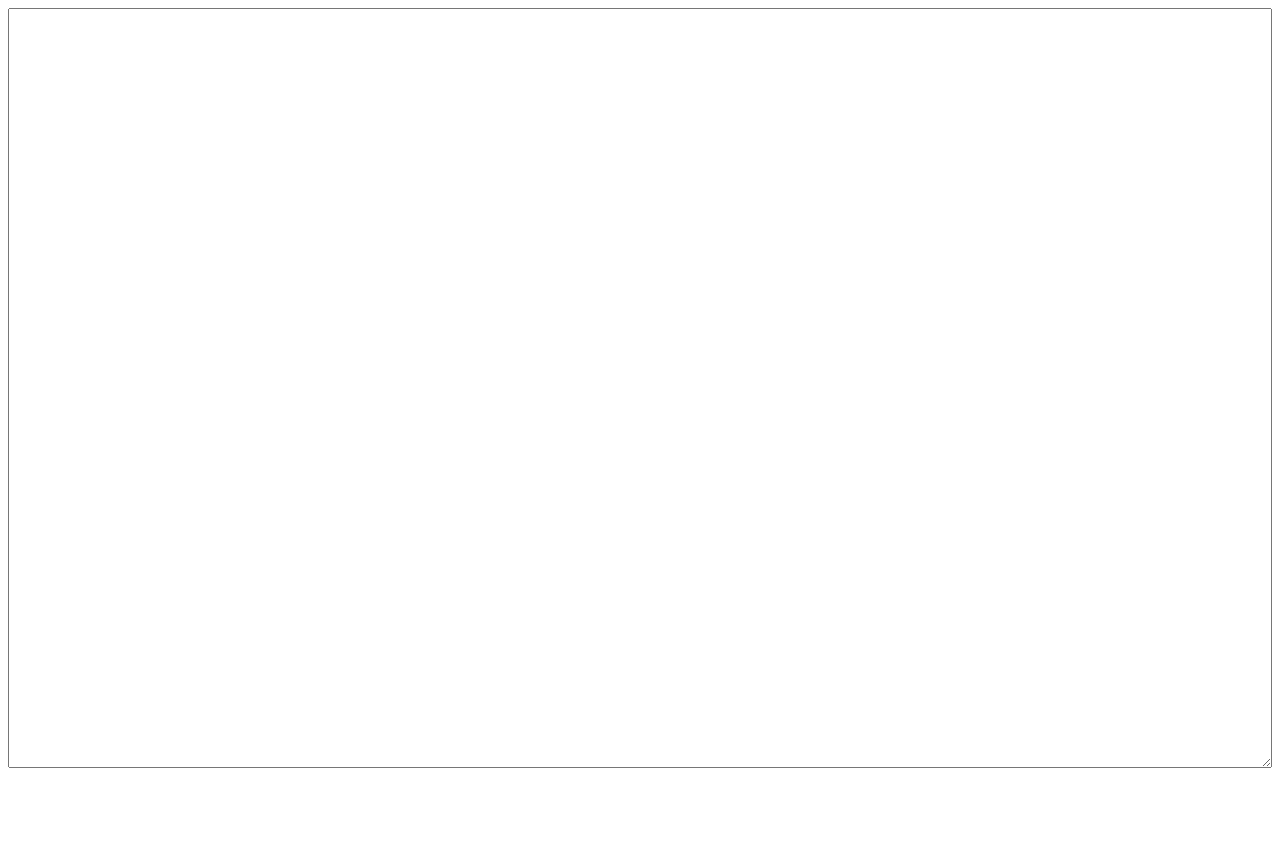
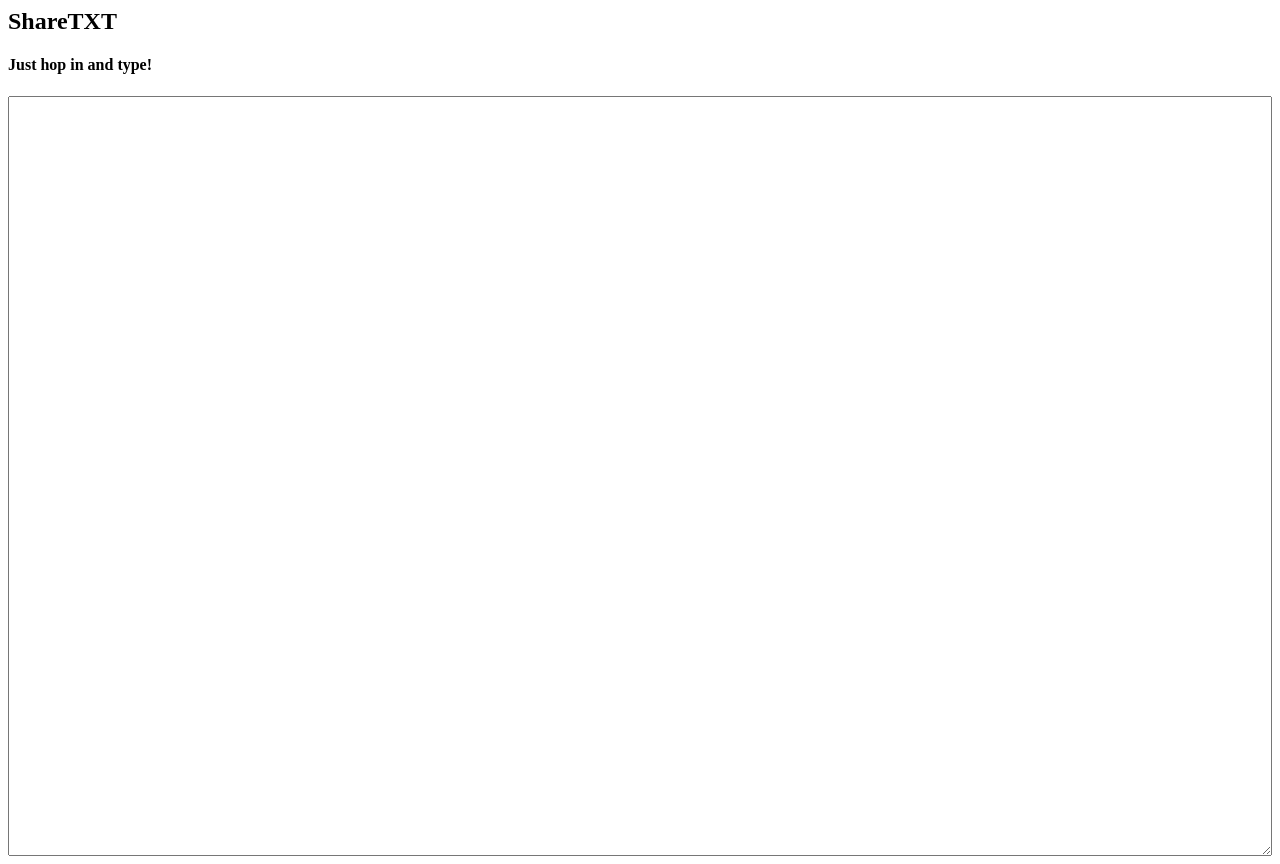
Before and after one commit to leon-do/sharetxt, a plain HTML site: page index.html in a window 1280 px wide. Before the commit the page ends 800 px from the top, so only its background shows below. Drawn offline with Linux system fonts and the light colour scheme.

Commit message:
Tidy up and prepare index.html for styles
styles coming right up

```diff
--- a/index.html
+++ b/index.html
@@ -1,3 +1,13 @@
+<html>
+  <head>
+    <title>ShareTXT</title>
+    <link rel="stylesheet" type="text/css" href="index.css" />
+  </head>
+
+  <body>
+    <h2>ShareTXT</h2>
+    <h4>Just hop in and type!</h4>
+
     <textarea
       id="txtArea"
       style="width:100%; height:95vh; font-size:2em"
@@ -21,3 +31,5 @@
         document.getElementById('txtArea').value = event.data;
       });
     </script>
+  </body>
+</html
```
Lines whose indentation alone changed are shown as unchanged.
